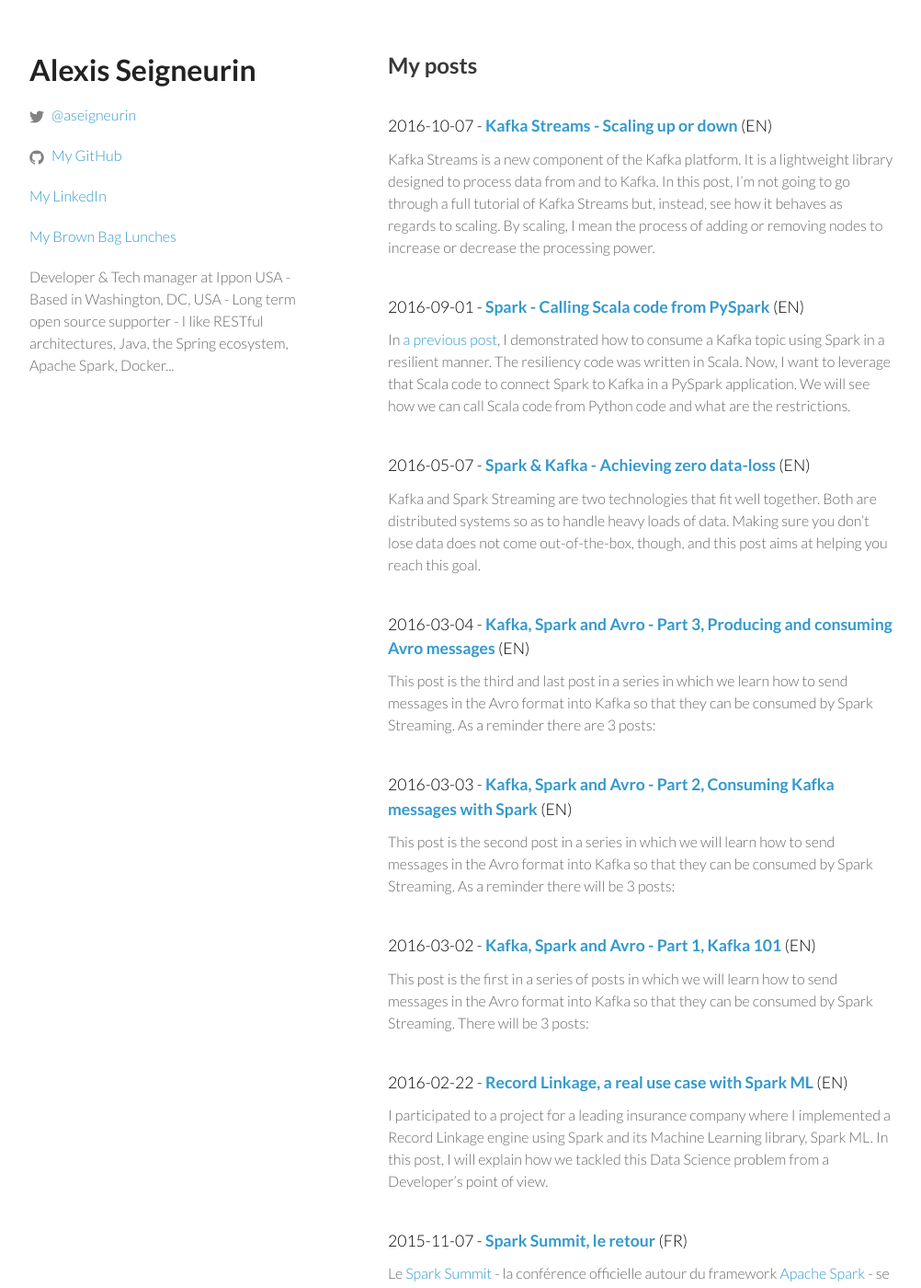
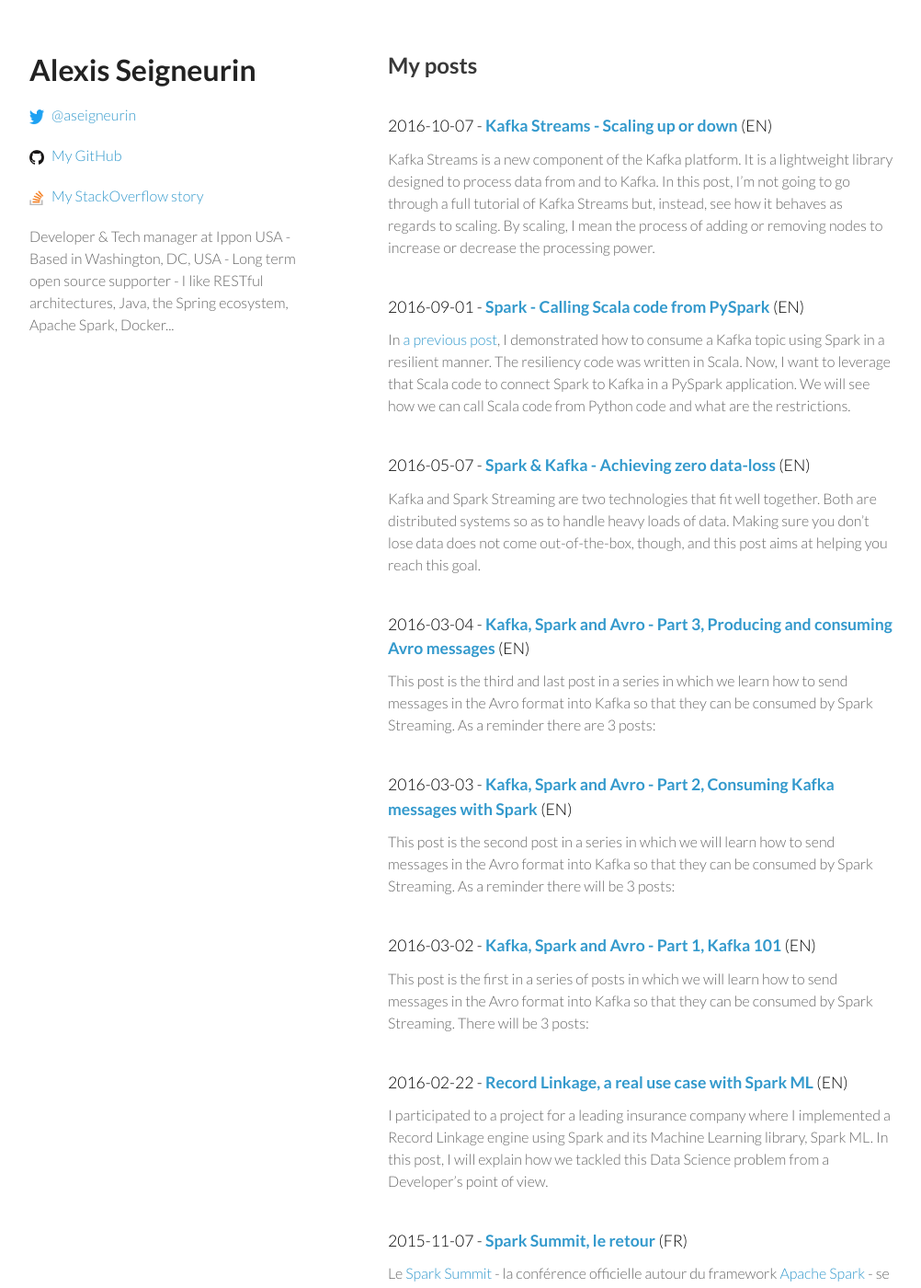
Before and after one commit to aseigneurin/aseigneurin.github.io, a Jekyll site: the page built from index.html, in a window 1280 px wide and 1400 px high. Shown: the whole window at 92% size, without its empty margins (138-1140 px from the left). Built offline with Jekyll 4.4.1, drawn with Linux system fonts in a browser that asks for light colours; nearby versions of some CDN libraries.

Commit message:
updating profile links and icons

```diff
--- a/_config.yml
+++ b/_config.yml
@@ -11,6 +11,7 @@
 github_username:  aseigneurin
 linkedin_url: in/alexisseigneurin
 bbl_url: http://www.brownbaglunch.fr/baggers.html#Alexis_Seigneurin_Paris
+stackoverflow_url: http://stackoverflow.com/story/alexis.seigneurin
 
 # Build settings
 markdown: kramdown
--- a/_layouts/home.html
+++ b/_layouts/home.html
@@ -12,25 +12,17 @@
         <p></p>
         <p class="view">
           <a href="https://twitter.com/{{ site.twitter_username }}">
-            <span class="icon  icon--twitter">
-              <svg viewBox="0 0 16 16">
-                <path fill="#828282" d="M15.969,3.058c-0.586,0.26-1.217,0.436-1.878,0.515c0.675-0.405,1.194-1.045,1.438-1.809
-                c-0.632,0.375-1.332,0.647-2.076,0.793c-0.596-0.636-1.446-1.033-2.387-1.033c-1.806,0-3.27,1.464-3.27,3.27 c0,0.256,0.029,0.506,0.085,0.745C5.163,5.404,2.753,4.102,1.14,2.124C0.859,2.607,0.698,3.168,0.698,3.767 c0,1.134,0.577,2.135,1.455,2.722C1.616,6.472,1.112,6.325,0.671,6.08c0,0.014,0,0.027,0,0.041c0,1.584,1.127,2.906,2.623,3.206 C3.02,9.402,2.731,9.442,2.433,9.442c-0.211,0-0.416-0.021-0.615-0.059c0.416,1.299,1.624,2.245,3.055,2.271 c-1.119,0.877-2.529,1.4-4.061,1.4c-0.264,0-0.524-0.015-0.78-0.046c1.447,0.928,3.166,1.469,5.013,1.469 c6.015,0,9.304-4.983,9.304-9.304c0-0.142-0.003-0.283-0.009-0.423C14.976,4.29,15.531,3.714,15.969,3.058z"/>
-              </svg>
-            </span>
+            <span class="icon"><img src="/images/twitter-logo.png"></span>
             <span>@aseigneurin</span>
           </a>
         </p>
         <p class="view">
           <a href="https://github.com/{{ site.github_username }}">
-            <span class="icon icon--github">
-              <svg viewBox="0 0 16 16">
-                <path fill="#828282" d="M7.999,0.431c-4.285,0-7.76,3.474-7.76,7.761 c0,3.428,2.223,6.337,5.307,7.363c0.388,0.071,0.53-0.168,0.53-0.374c0-0.184-0.007-0.672-0.01-1.32 c-2.159,0.469-2.614-1.04-2.614-1.04c-0.353-0.896-0.862-1.135-0.862-1.135c-0.705-0.481,0.053-0.472,0.053-0.472 c0.779,0.055,1.189,0.8,1.189,0.8c0.692,1.186,1.816,0.843,2.258,0.645c0.071-0.502,0.271-0.843,0.493-1.037 C4.86,11.425,3.049,10.76,3.049,7.786c0-0.847,0.302-1.54,0.799-2.082C3.768,5.507,3.501,4.718,3.924,3.65 c0,0,0.652-0.209,2.134,0.796C6.677,4.273,7.34,4.187,8,4.184c0.659,0.003,1.323,0.089,1.943,0.261 c1.482-1.004,2.132-0.796,2.132-0.796c0.423,1.068,0.157,1.857,0.077,2.054c0.497,0.542,0.798,1.235,0.798,2.082 c0,2.981-1.814,3.637-3.543,3.829c0.279,0.24,0.527,0.713,0.527,1.437c0,1.037-0.01,1.874-0.01,2.129 c0,0.208,0.14,0.449,0.534,0.373c3.081-1.028,5.302-3.935,5.302-7.362C15.76,3.906,12.285,0.431,7.999,0.431z"></path>
-              </svg>
-            </span>
+            <span class="icon"><img src="/images/github-logo.png"></span>
             <span>My GitHub</span>
           </a>
         </p>
+        <!--
         <p class="view">
           <a href="https://www.linkedin.com/{{ site.linkedin_url }}">
             <span>My LinkedIn</span>
@@ -39,6 +31,13 @@
         <p class="view">
           <a href="{{ site.bbl_url }}">
             <span>My Brown Bag Lunches</span>
+          </a>
+        </p>
+        -->
+        <p class="view">
+          <a href="{{ site.stackoverflow_url }}">
+            <span class="icon"><img src="/images/stackoverflow-logo.png"></span>
+            <span>My StackOverflow story</span>
           </a>
         </p>
         <p class="view">{{ site.description }}</p>
--- a/css/styles.css
+++ b/css/styles.css
@@ -255,7 +255,7 @@
 
 /*******/
 
-.icon > svg {
+.icon > img {
   display: inline-block;
   width: 16px;
   height: 16px;
```
Also changed, not shown: images/github-logo.png (added), images/stackoverflow-logo.png (added), images/twitter-logo.png (added).
